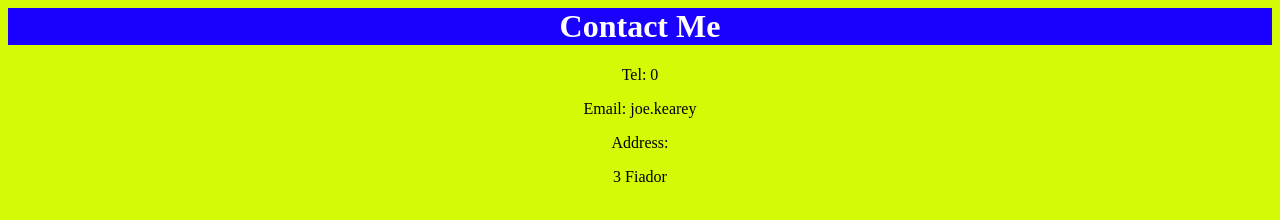
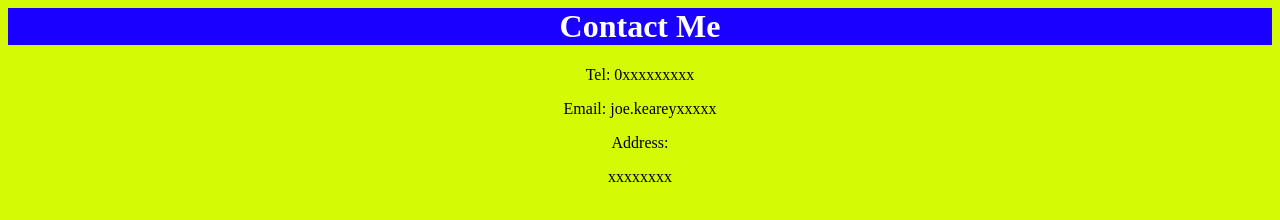
Before and after one commit to JoeKearey/HTML-Testing, a plain HTML site: page public/contact.html in a window 1280 px wide. Drawn offline with Linux system fonts and the light colour scheme.

Commit message:
Add files via upload

```diff
--- a/public/contact.html
+++ b/public/contact.html
@@ -1,9 +1,9 @@
 <link href="../style.css" rel="stylesheet">
 
 <h1>Contact Me</h1>
-<p>Tel: 0</p>
-<p>Email: joe.kearey</p>
+<p>Tel: 0xxxxxxxxx</p>
+<p>Email: joe.keareyxxxxx</p>
 <p>Address:</p>
 <p>
-  3 Fiador
+  xxxxxxxx
 </p>
```
